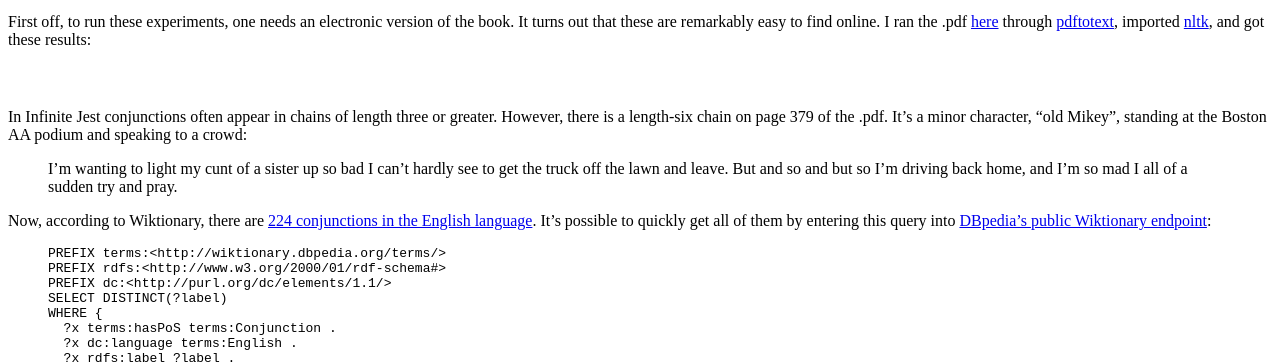
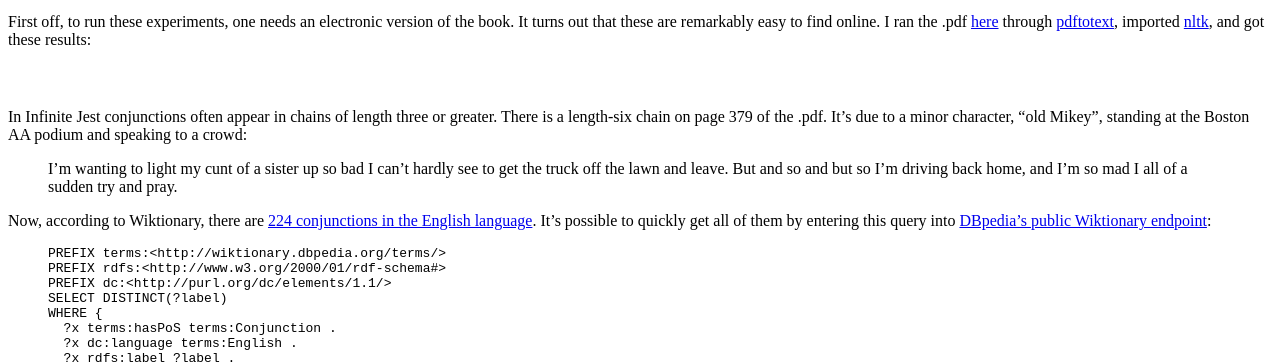
Before and after one commit to rcompton/ryancompton.net, a Jekyll site: the page built from _posts/2014-06-06-statistical-features-of-infinite-jest.md, in a window 1280 px wide and 900 px high. Shown: the part 303-667 px from the top of the window. Built offline with Jekyll 4.4.1, drawn with Linux system fonts in a browser that asks for light colours; nearby versions of some CDN libraries; comment, search, counter and statistics services are not loaded; some of the changed text lies outside the part shown.

Commit message:
dfw page spellchecked

```diff
--- a/_posts/2014-06-06-statistical-features-of-infinite-jest.md
+++ b/_posts/2014-06-06-statistical-features-of-infinite-jest.md
@@ -14,7 +14,7 @@
 
 ###*"But and so and but so" is the longest uninterrupted chain of conjunctions*{: style="color: white"}
 
-In Infinite Jest conjunctions often appear in chains of length three or greater. However, there is a length-six chain on page 379 of the .pdf. It's a minor character, "old Mikey", standing at the Boston AA podium and speaking to a crowd:
+In Infinite Jest conjunctions often appear in chains of length three or greater. There is a length-six chain on page 379 of the .pdf. It's due to a minor character, "old Mikey", standing at the Boston AA podium and speaking to a crowd:
 
 > I'm wanting to light my cunt of a sister up so bad I can't hardly see to get the truck off the lawn and leave. But and so and but so I'm
 driving back home, and I'm so mad I all of a sudden try and pray.
@@ -130,6 +130,8 @@
 
 Specifically, the Brown Corpus contains 9,964,284 characters and 2,074,513 (not necessarily unique) words, while Infinite Jest contains 3,204,159 characters and 577,608 (not neccessarily unique) words. If we restrict the Brown Corpus to its first 3,204,159 characters we find that it's built from a vocabulary of only 15,771 unique words.
 
+If we restrict to the first 35,000 words, Infinite Jest contains 4,923 unique words (more than most rappers, but still less that the Wu-Tang clan) while the Brown Corpus contains 2,708 (which is (suspiciously) less than DMX).
+
 One issue with measuring vocabulary sizes is that suffixes may artificially inflate the number of distinct words in the set (e.g. fantod and fantods should not count as two words). To mitigate this, I used the
 Porter [Stemming](https://en.wikipedia.org/wiki/Stemming) algorithm to first remove suffixes for every word in the text before counting uniques. I also removed all characters which were not ascii letters.
 
```
Also changed, not shown: 2 other files.
